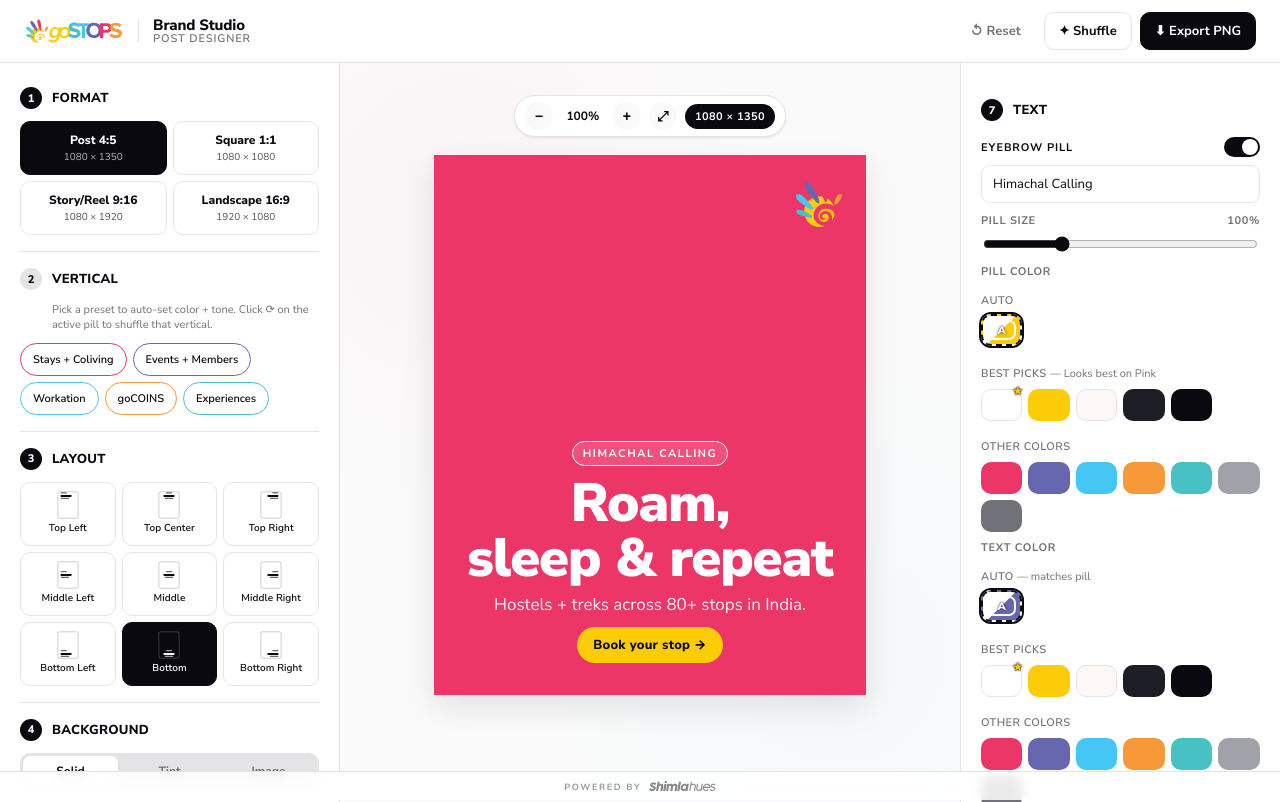
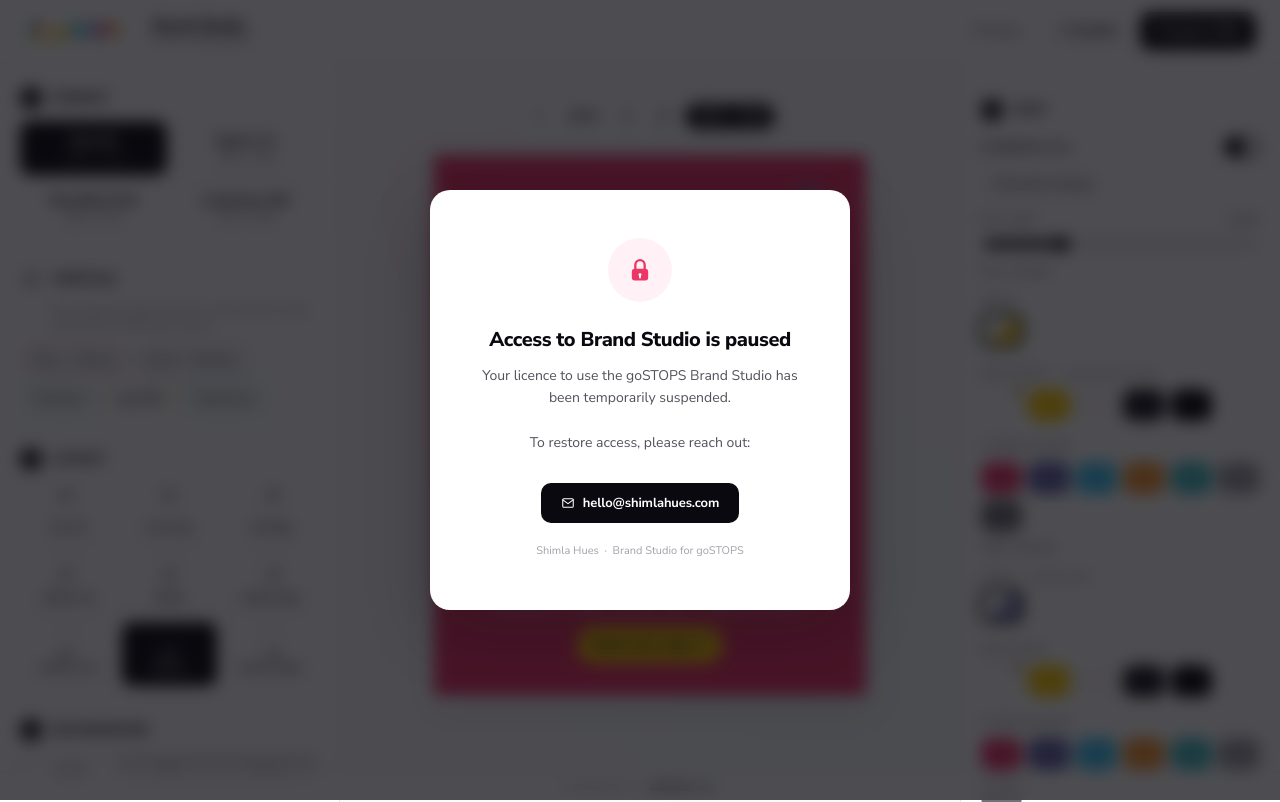
Before and after one commit to shimlahues/goSTOPS, a plain HTML site: page index.html in a window 1280 px wide. Drawn offline with nearby package versions, Linux system fonts and the light colour scheme; a web font is replaced by a local one.

Commit message:
Add files via upload

```diff
--- a/index.html
+++ b/index.html
@@ -3678,5 +3678,108 @@ render();
   };
 })();
 </script>
+
+<!-- ═══════════════════════════════════════════════════════════
+     ACCESS REVOCATION OVERLAY  — injected 2026-05-08
+     Remove this block to restore access.
+═══════════════════════════════════════════════════════════ -->
+<style>
+  #revoke-overlay{
+    position:fixed;inset:0;z-index:99999;
+    background:rgba(9,9,15,.72);
+    backdrop-filter:blur(8px);-webkit-backdrop-filter:blur(8px);
+    display:flex;align-items:center;justify-content:center;
+    padding:24px;
+    /* pointer-events on the overlay itself already blocks everything underneath */
+  }
+  #revoke-card{
+    background:#fff;border-radius:20px;
+    box-shadow:0 24px 64px rgba(9,9,15,.22);
+    padding:48px 44px 40px;
+    max-width:420px;width:100%;
+    text-align:center;
+    font-family:'Nunito Sans',system-ui,-apple-system,sans-serif;
+    -webkit-font-smoothing:antialiased;
+    animation:revoke-drop .35s cubic-bezier(.22,1,.36,1) both;
+  }
+  @keyframes revoke-drop{
+    from{opacity:0;transform:translateY(-18px) scale(.97)}
+    to  {opacity:1;transform:translateY(0)    scale(1)}
+  }
+  #revoke-icon{
+    width:64px;height:64px;border-radius:50%;
+    background:#FFF1F5;
+    display:flex;align-items:center;justify-content:center;
+    margin:0 auto 24px;
+  }
+  #revoke-icon svg{width:28px;height:28px}
+  #revoke-title{
+    font-size:20px;font-weight:800;letter-spacing:-.02em;
+    color:#09090F;margin:0 0 12px;
+  }
+  #revoke-body{
+    font-size:14px;line-height:1.6;color:#52525B;margin:0 0 28px;
+  }
+  #revoke-email{
+    display:inline-flex;align-items:center;gap:8px;
+    padding:11px 20px;border-radius:10px;
+    background:#09090F;color:#fff;
+    font-family:inherit;font-size:13px;font-weight:700;
+    text-decoration:none;letter-spacing:-.01em;
+    transition:background .15s;
+  }
+  #revoke-email:hover{background:#ED3668}
+  #revoke-note{
+    margin-top:20px;font-size:11px;color:#A1A1AA;line-height:1.5;
+  }
+  /* Hard-freeze everything under the overlay */
+  body.revoked > *:not(#revoke-overlay){
+    pointer-events:none!important;
+    user-select:none!important;
+  }
+</style>
+
+<div id="revoke-overlay">
+  <div id="revoke-card">
+    <div id="revoke-icon">
+      <!-- lock icon -->
+      <svg viewBox="0 0 24 24" fill="none" xmlns="http://www.w3.org/2000/svg">
+        <rect x="5" y="11" width="14" height="10" rx="2.5" fill="#ED3668"/>
+        <path d="M8 11V7.5a4 4 0 0 1 8 0V11" stroke="#ED3668" stroke-width="2" stroke-linecap="round"/>
+        <circle cx="12" cy="16" r="1.25" fill="#fff"/>
+        <line x1="12" y1="16.5" x2="12" y2="18.5" stroke="#fff" stroke-width="1.5" stroke-linecap="round"/>
+      </svg>
+    </div>
+    <p id="revoke-title">Access to Brand Studio is paused</p>
+    <p id="revoke-body">
+      Your licence to use the goSTOPS Brand Studio has been temporarily
+      suspended.<br><br>
+      To restore access, please reach out:
+    </p>
+    <a id="revoke-email" href="mailto:hello@shimlahues.com">
+      <svg width="14" height="14" viewBox="0 0 20 20" fill="none"><path d="M2.5 5.5A1.5 1.5 0 0 1 4 4h12a1.5 1.5 0 0 1 1.5 1.5v9A1.5 1.5 0 0 1 16 16H4a1.5 1.5 0 0 1-1.5-1.5v-9Z" stroke="#fff" stroke-width="1.5"/><path d="m2.5 5.5 7.5 5.5 7.5-5.5" stroke="#fff" stroke-width="1.5" stroke-linecap="round"/></svg>
+      hello@shimlahues.com
+    </a>
+    <p id="revoke-note">Shimla Hues &nbsp;·&nbsp; Brand Studio for goSTOPS</p>
+  </div>
+</div>
+
+<script>
+  /* freeze the page the moment the overlay is in the DOM */
+  (function(){
+    document.body.classList.add('revoked');
+    /* belt-and-suspenders: intercept every user event */
+    ['click','mousedown','mouseup','keydown','keyup','keypress',
+     'touchstart','touchend','touchmove','wheel','contextmenu',
+     'input','change','submit','focus','blur'].forEach(function(ev){
+      document.addEventListener(ev, function(e){
+        if(!e.target.closest('#revoke-overlay')) e.stopImmediatePropagation();
+      }, true);
+    });
+    /* prevent any programmatic form submits or reloads */
+    window.onbeforeunload = null;
+  })();
+</script>
+
 </body>
 </html>
```
